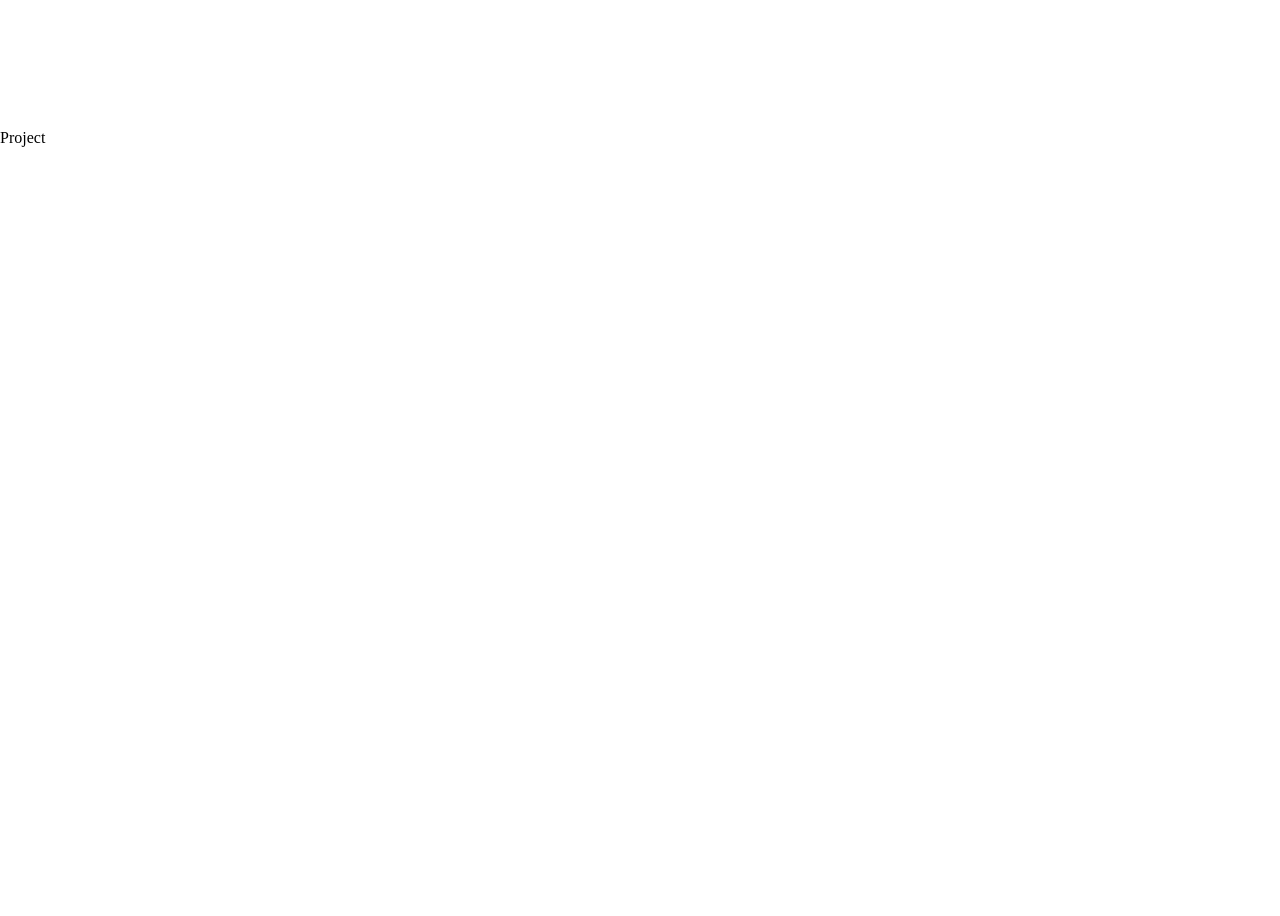
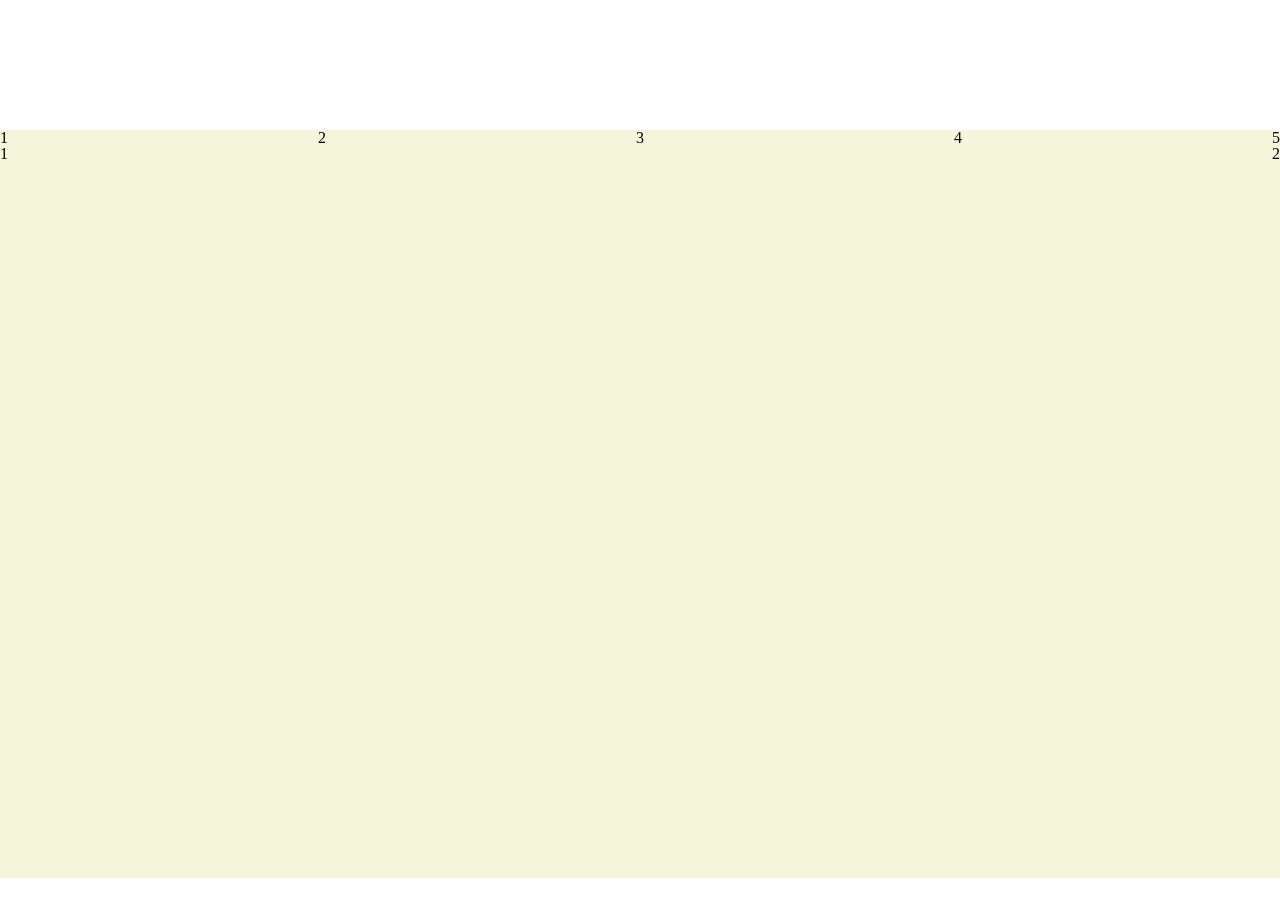
Before and after one commit to PJamesY/Lunch-Pick, a React (Create React App) app: page / in a window 1280 px wide. Shown: the part 2120-3036 px from the top of the page. Built offline with nearby package versions, Linux system fonts and the light colour scheme.

Commit message:
Add styled row

```diff
--- a/src/sections/Project.tsx
+++ b/src/sections/Project.tsx
@@ -1,8 +1,38 @@
 import React from 'react';
+import styled from 'styled-components';
 import { StyledSection } from '../styledComponent/Section';
 
+export const StyledBoard = styled.div`
+  width: 100%;
+  min-height: calc(93.5vh);
+  background-color: beige;
+  display: flex;
+  flex-direction: column;
+`;
+
+export const StyledRow = styled.div`
+  display: flex;
+  justify-content: space-between;
+`;
+
 const Project = function Project() {
-  return <StyledSection id="project">Project</StyledSection>;
+  return (
+    <StyledSection id="project">
+      <StyledBoard>
+        <StyledRow>
+          <div>1</div>
+          <div>2</div>
+          <div>3</div>
+          <div>4</div>
+          <div>5</div>
+        </StyledRow>
+        <StyledRow>
+          <div>1</div>
+          <div>2</div>
+        </StyledRow>
+      </StyledBoard>
+    </StyledSection>
+  );
 };
 
 export default Project;
```
